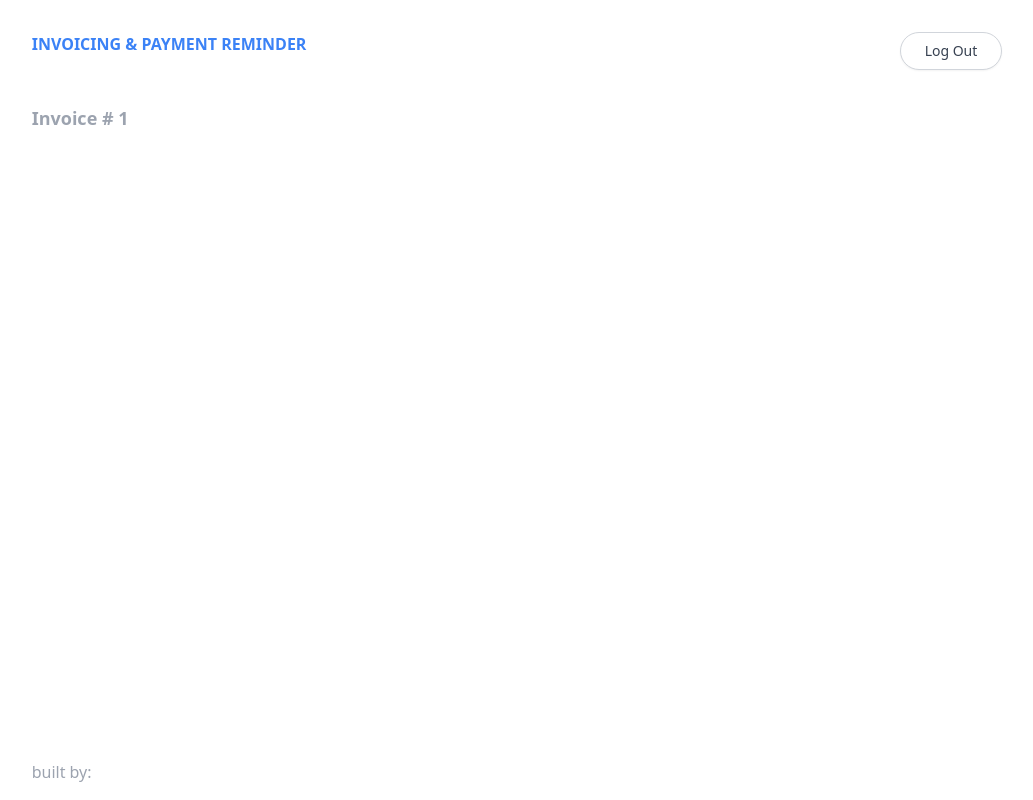
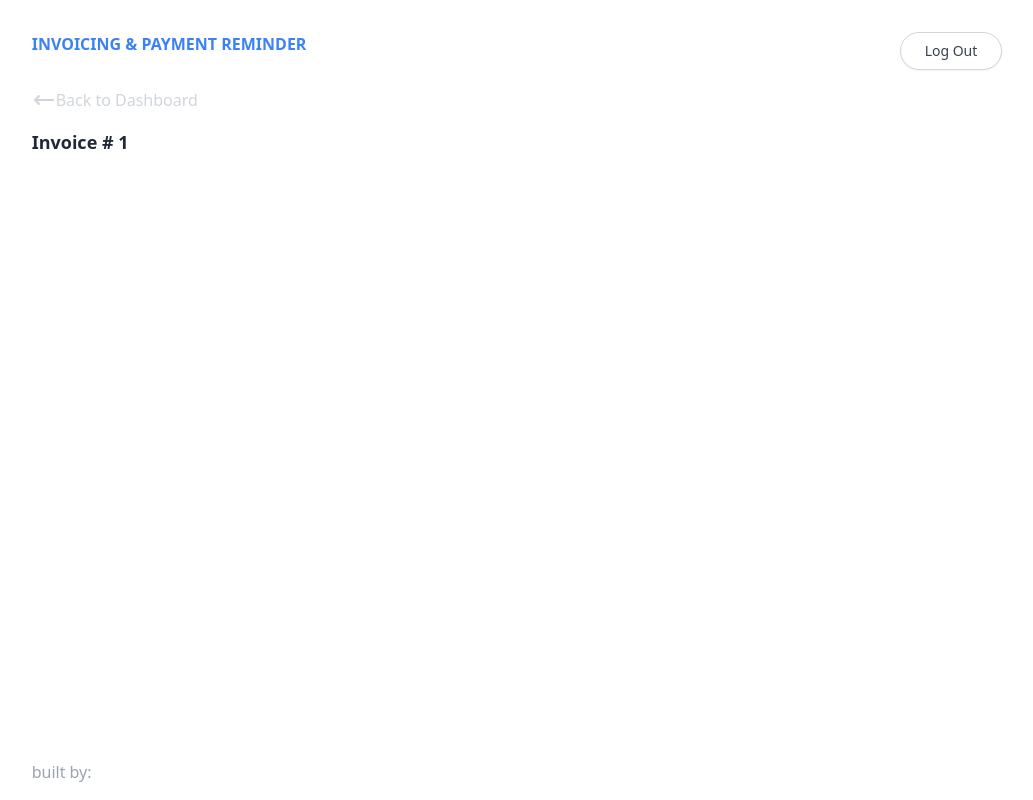
Before and after one commit to slroberts/invoicing-payment-reminder-FE, a React (Create React App) app: page /dashboard/generate-invoice/client/1 in a window 1280 px wide. Shown: the whole page, without its empty margins (123-1156 px from the left). Built offline with nearby package versions, Linux system fonts and the light colour scheme.

Commit message:
added back to dashboard button

```diff
--- a/src/pages/GenerateInvoice.js
+++ b/src/pages/GenerateInvoice.js
@@ -2,6 +2,7 @@
 import React from 'react';
 import { useSelector, useDispatch } from 'react-redux';
 import { useParams } from 'react-router';
+import { useHistory } from 'react-router-dom';
 import { nanoid } from '@reduxjs/toolkit';
 import { jsPDF } from 'jspdf';
 
@@ -19,6 +20,7 @@ const GenerateInvoice = () => {
   const invoices = useSelector((state) => state.invoice.value);
   const dispatch = useDispatch();
   const { id } = useParams();
+  const history = useHistory();
 
   const { values, open, setOpen, toggleModal, handleChange, handleSubmit } =
     useForm({
@@ -107,7 +109,25 @@ const GenerateInvoice = () => {
 
   return (
     <div id='invoice'>
-      <p className='text-lg font-semibold text-gray-400 mt-4'>{`Invoice # ${id}`}</p>
+      <button onClick={history.goBack} className='flex flex-row text-gray-300'>
+        <svg
+          xmlns='http://www.w3.org/2000/svg'
+          className='h-6 w-6 '
+          fill='none'
+          viewBox='0 0 24 24'
+          stroke='currentColor'
+        >
+          <path
+            strokeLinecap='round'
+            strokeLinejoin='round'
+            strokeWidth={2}
+            d='M7 16l-4-4m0 0l4-4m-4 4h18'
+          />
+        </svg>
+        Back to Dashboard
+      </button>
+
+      <p className='text-lg font-semibold text-gray-800 mt-4'>{`Invoice # ${id}`}</p>
 
       {renderInvoice}
 
```
